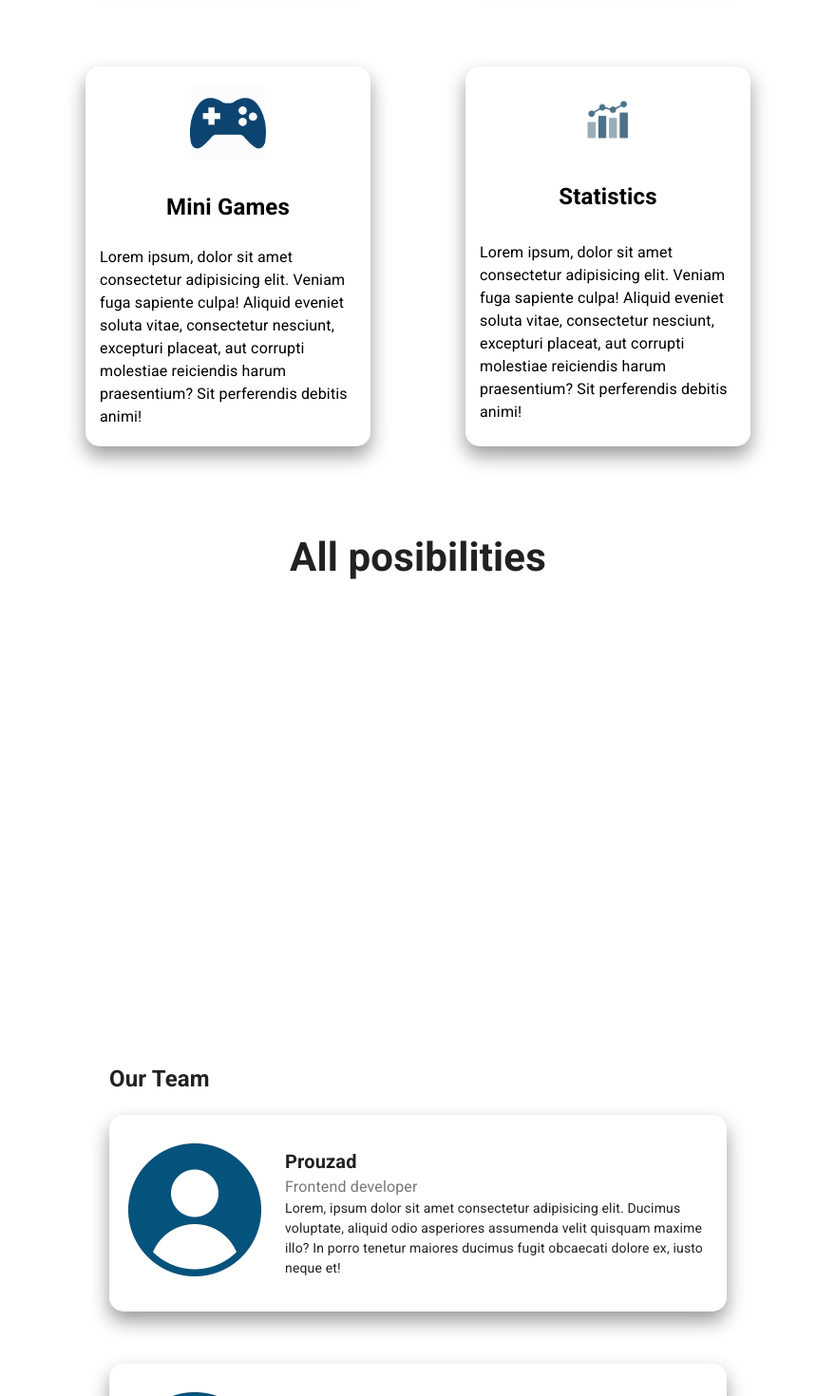
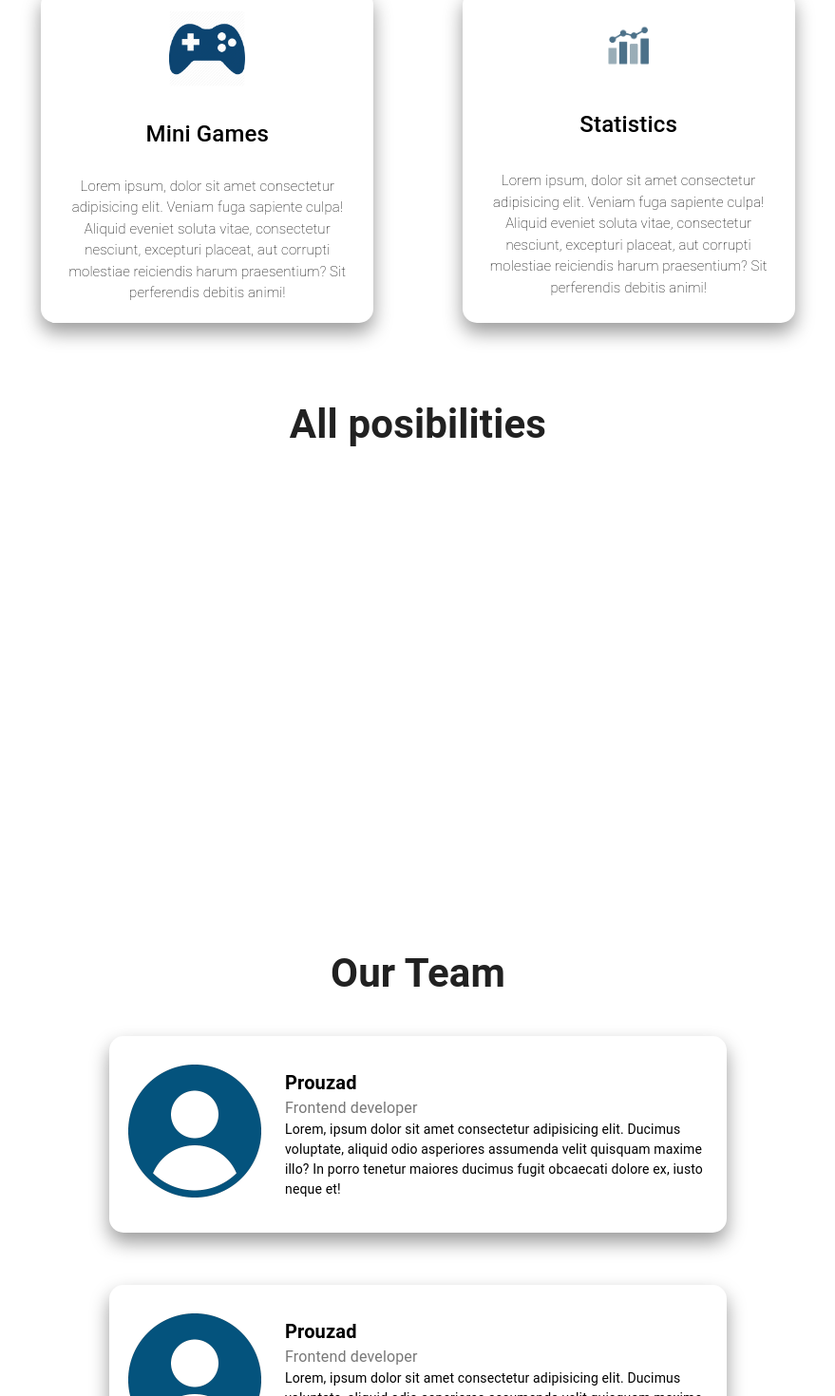
Before and after one commit to Prouzad/rslangPrivate, a React (Create React App) app: page / in a window 1280 px wide. Shown: the part 1182-2652 px from the top of the page at 95% size, without its empty margins (200-1079 px from the left). Built offline with nearby package versions, Linux system fonts and the light colour scheme.

Commit message:
feat: add team links

```diff
--- a/public/index.html
+++ b/public/index.html
@@ -14,16 +14,6 @@
       manifest.json provides metadata used when your web app is installed on a
       user's mobile device or desktop. See https://developers.google.com/web/fundamentals/web-app-manifest/
     -->
-		<link rel="manifest" href="%PUBLIC_URL%/manifest.json" />
-		<link
-			rel="stylesheet"
-			href="https://fonts.googleapis.com/css?family=Roboto:300,400,500,700&display=swap"
-		/>
-		<link
-			rel="stylesheet"
-			href="https://fonts.googleapis.com/icon?family=Material+Icons"
-		/>
-
 		<!--
       Notice the use of %PUBLIC_URL% in the tags above.
       It will be replaced with the URL of the `public` folder during the build.
--- a/src/pages/Main/MainPage.model.css
+++ b/src/pages/Main/MainPage.model.css
@@ -7,12 +7,13 @@
 }
 
 .mainBox, .advantagesBox{
-	max-width: 800px;
+	max-width: 900px;
 	display: flex;
 	justify-content: space-evenly;
 	align-items:center;
 	margin-bottom: 100px;
 	flex-wrap: wrap;
+
 }
 
 .advantagesBox{
@@ -21,6 +22,7 @@
 
 .mainDescription {
 	max-width: 400px;
+
 }
 
 .mainDescription h1{
@@ -36,13 +38,14 @@
 .titleAdvantages{
 	font-size: 32px;
 	height: 122px;
+
 }
 
 .advantages{
-	width: 300px;
-	height: 400px;
+	width: 350px;
+	height: 350px;
 	padding: 15px;
-	margin: 50px;
+	margin: 40px;
 	border-radius: 15px;
 	display: flex;
 	flex-direction: column;
@@ -57,6 +60,15 @@
 	transform: scale(1.1);
 }
 
+.advantageTitle h2{
+	font-weight: 500;
+}
+
+.advantageDesc{
+	text-align: center;
+	font-size: 15px;
+	font-weight: 200;
+}
 
 .advantageLogo img{
 	max-width: 80px;
@@ -90,6 +102,21 @@
 	border-radius: 15px;
 	box-shadow: 0 10px 20px rgba(0,0,0,0.4);
 	margin-bottom: 55px;
+	transition: transform 0.5s;
+}
+
+.CardBox:hover{
+	transform: scale(1.1);
+}
+
+.teamBox{
+	display: flex;
+	flex-direction: column;
+	align-items:center;
+}
+
+.teamBox h2{
+	font-size: 42px;
 }
 
 .avatar{
--- a/src/pages/Main/MainPage.tsx
+++ b/src/pages/Main/MainPage.tsx
@@ -95,6 +95,7 @@ const MainPage = () => {
 			</div>
 			<div className="teamBox">
 				<h2>Our Team</h2>
+				<Link to='/' className='advantagesLink'>
 					<div className="CardBox">
 						<div className="avatar">
 							<img src={AvatarImg} alt="Avatar" />
@@ -105,6 +106,8 @@ const MainPage = () => {
 							<div className="descPerson">Lorem, ipsum dolor sit amet consectetur adipisicing elit. Ducimus voluptate, aliquid odio asperiores assumenda velit quisquam maxime illo? In porro tenetur maiores ducimus fugit obcaecati dolore ex, iusto neque et!</div>
 						</div>
 					</div>
+				</Link>
+				<Link to='/' className='advantagesLink'>
 					<div className="CardBox">
 						<div className="avatar">
 							<img src={AvatarImg} alt="Avatar" />
@@ -115,6 +118,8 @@ const MainPage = () => {
 							<div className="descPerson">Lorem, ipsum dolor sit amet consectetur adipisicing elit. Ducimus voluptate, aliquid odio asperiores assumenda velit quisquam maxime illo? In porro tenetur maiores ducimus fugit obcaecati dolore ex, iusto neque et!</div>
 						</div>
 					</div>
+				</Link>
+				<Link to='/' className='advantagesLink'>
 					<div className="CardBox">
 						<div className="avatar">
 							<img src={AvatarImg} alt="Avatar" />
@@ -125,6 +130,7 @@ const MainPage = () => {
 							<div className="descPerson">Lorem, ipsum dolor sit amet consectetur adipisicing elit. Ducimus voluptate, aliquid odio asperiores assumenda velit quisquam maxime illo? In porro tenetur maiores ducimus fugit obcaecati dolore ex, iusto neque et!</div>
 						</div>
 					</div>
+				</Link>
 			</div>
 			</div>
 
```
Lines whose indentation alone changed are shown as unchanged.
